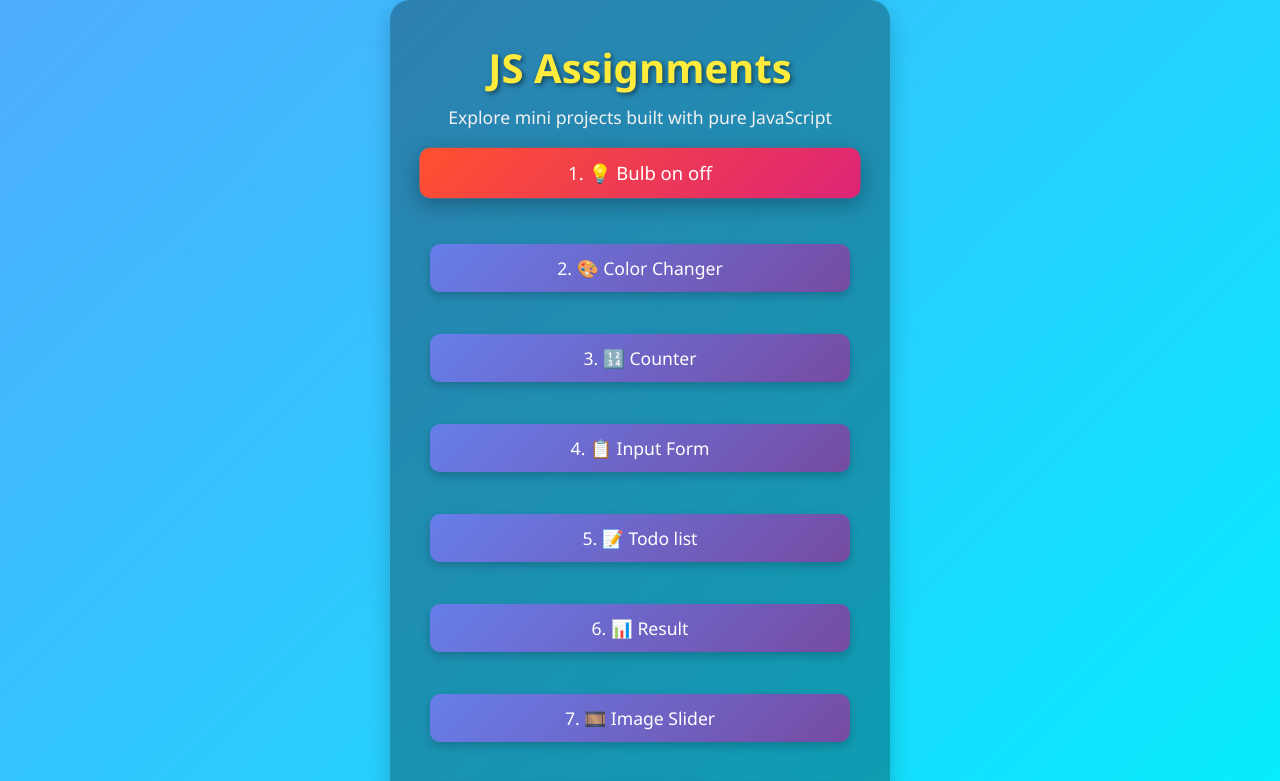
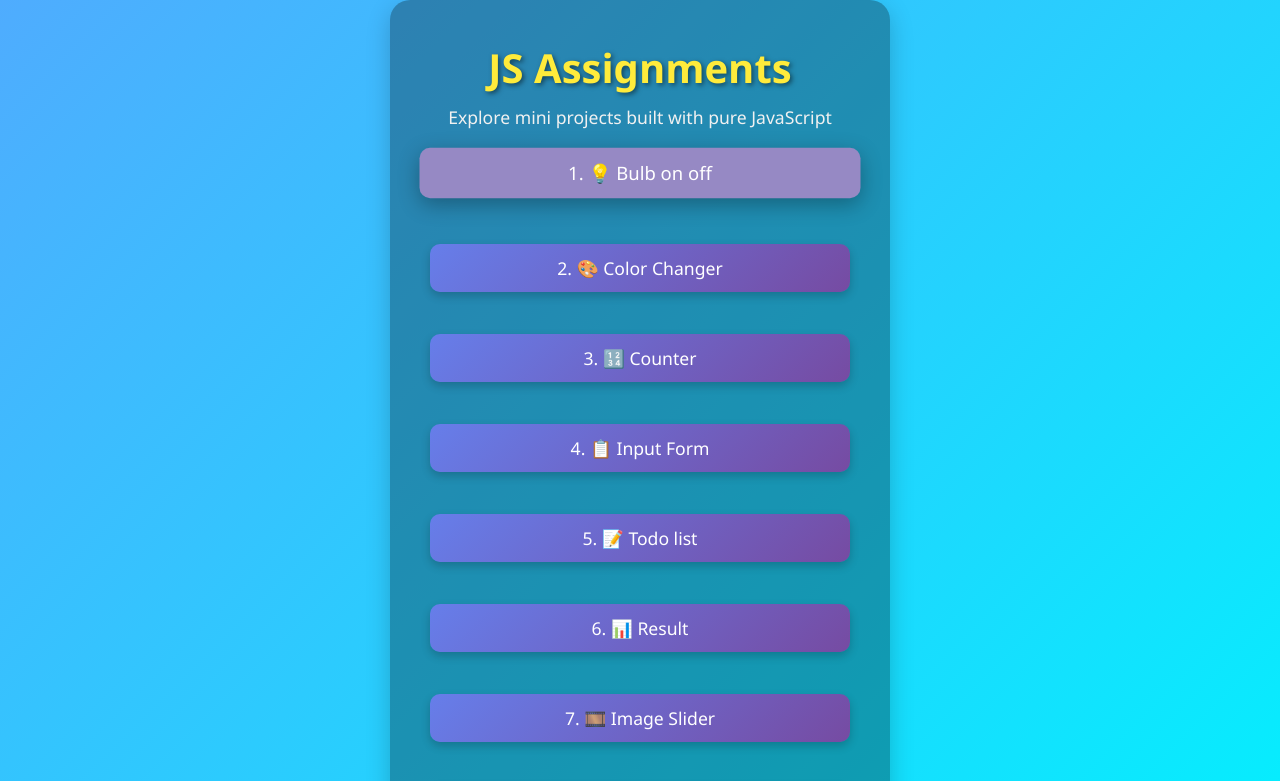
Before and after one commit to Haider-AliSiddiqui/JS-Assignment, a plain HTML site: page index.html in a window 1280 px wide. In both pictures the pointer is over the link "1. 💡 Bulb on off". Shown: the top 781 px of the page. Drawn offline with Linux system fonts and the light colour scheme.

```diff
--- a/style.css
+++ b/style.css
@@ -1,89 +1,3 @@
-/* *{
-     margin: 0;
-    padding: 0;
-    box-sizing: border-box;
-    font-family: Arial, Helvetica, sans-serif;
-}
-.h1{
-    margin-bottom: 20px;
-    gap: 50px;
-}
-.container{
-    margin: 50px 0 50px 40%;
-    border: 1px solid black;
-   width: 450px;
-   max-height: 450px;
-    gap: 50px;
-}
-.container a{
- text-decoration: none;
- color: black;
- padding: 40px 35px;
- margin-bottom: 25px;
- gap: 50px;
- background-color: aqua;
-
-}
-.container .links{
-   gap: 50px;
-   padding-bottom: 50px;
-   margin-bottom: 50px;
-   border: 1px solid black;
-   width: 350px;
-   max-height: 350px;
-    background-color: aqua;
-    border-radius: 5px;
-   padding: 40px 35px;
-}
- */
-/* *{
-            margin: 0;
-            padding: 0;
-            box-sizing: border-box;
-            font-family: Arial, Helvetica, sans-serif;
-        }
-        body{
-        background: linear-gradient(135deg,#ffcc99,#d2a679);
-           display: flex;
-           justify-content: center;
-           align-items: center;
-          min-height: 100vh;
-        }
-        .container{
-            max-width: 400vh;
-            background:#fff;
-            padding: 25px;
-            border-radius: 15px;
-            box-shadow: 0  4px 15px rgba(0, 0, 0,0.2);
-            text-align: center;
-            transition: 0.3s ease-in-out;
-        }
-        .container :hover{
-            transform: scale(1.03);
-            box-shadow: 0 8px 20px rgba(0, 0, 0, 3);
-        }
-        h1{
-            background: #d48850;
-            color: blueviolet;
-            padding: 12px;
-            border-radius: 15px;
-            font-size: 22px;
-        }
-        .container a{
-            text-decoration: none;
-            color: black;
-            margin: 250px 0 250px 0;
-            background-color: aqua;
-        }
-        .link-1{
-          height: 50px;
-          width: 50px;
-          border: 1px solid black;
-          margin: 250px 0 250px 0;
-          padding: ;
-        } */
-
-        /* Reset */
 * {
   margin: 0;
   padding: 0;
@@ -145,6 +59,6 @@ body {
 /* Hover effect */
 .links a:hover {
   transform: translateY(-5px) scale(1.05);
-  background: linear-gradient(135deg, #ff512f, #dd2476);
+  background: rgb(150, 137, 196);
   box-shadow: 0px 6px 20px rgba(0,0,0,0.3);
 }
```
